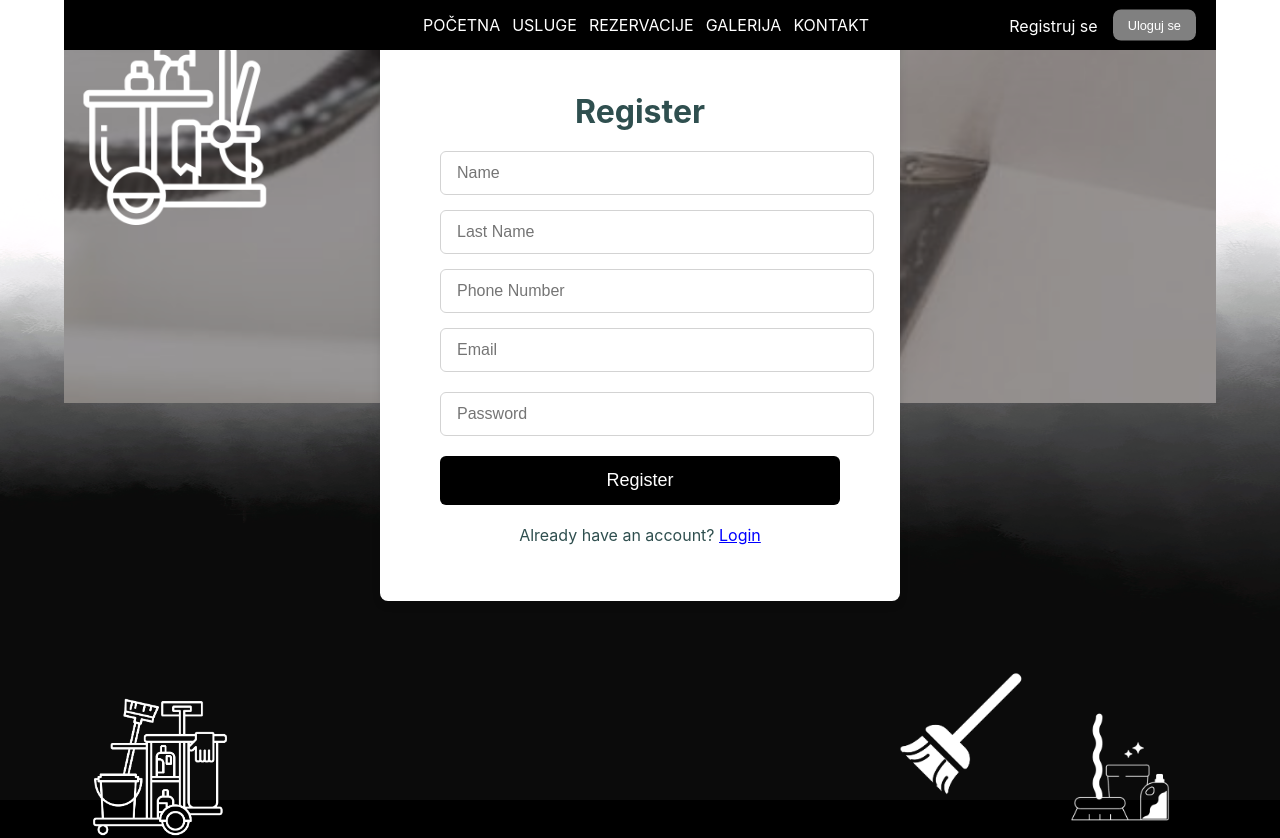
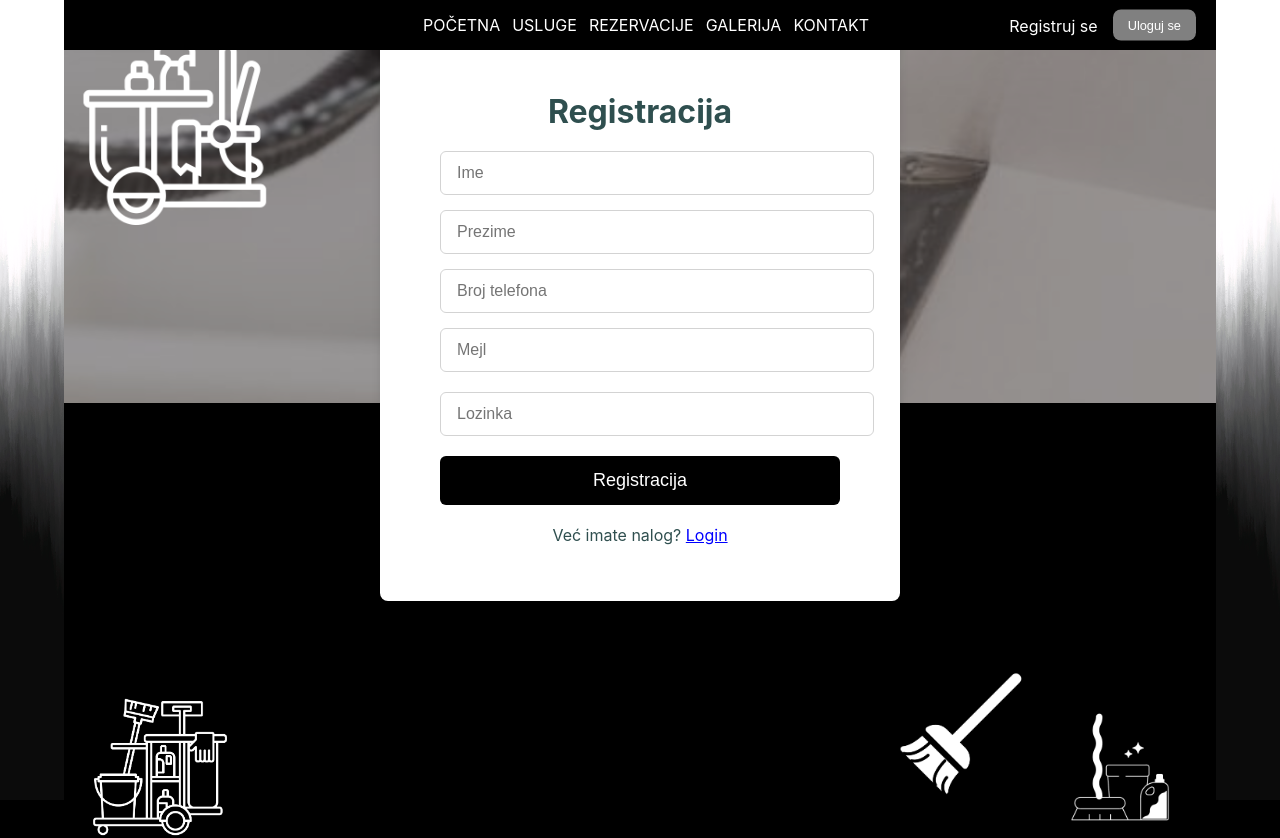
Before and after one commit to trinstone/MaturskiDubinskoPranje, a React (Create React App) app: page /Prijava/register in a window 1280 px wide. Shown: the top 838 px of the page. Built offline with nearby package versions, Linux system fonts and the light colour scheme.

Commit message:
popravljen izgled strane i dodate greske za login

```diff
--- a/src/App.js
+++ b/src/App.js
@@ -23,8 +23,9 @@ function App() {
     <KorisnikProvajder>
       <Router>
         <div
-          className="App"
+          id="App"
           style={{
+            backgroundColor: 'black',
             backgroundImage: `url(${pozadina})`,
             backgroundSize: '100% auto',
             backgroundPosition: 'top center',
@@ -35,7 +36,8 @@ function App() {
         >
           <div className="content">
               <NavBar />
-              <img src={pozadinaMargina} alt="" id="pozadinaMargina" />
+              <img src={pozadinaMargina} alt="" id="pozadinaMargina1" />
+              <img src={pozadinaMargina} alt="" id="pozadinaMargina2" />
               <img src={slicica1} alt="" className="slicica1" />
             <main>
               <Routes>
--- a/src/PostojeceRezervacije.js
+++ b/src/PostojeceRezervacije.js
@@ -77,7 +77,7 @@ const PostojeceRezervacije = () => {
           </table>
         ))
       ) : (
-        <p>Nemate nijednu rezervaciju.</p>
+        <p id="BezRez">Nemate nijednu rezervaciju.</p>
       )}
     </div>
   </main>
--- a/src/Prijava.js
+++ b/src/Prijava.js
@@ -31,7 +31,6 @@ const Prijava = () => {
 
     try {
       if (isRegistering) {
-        // Determine if this is a Radnik registration
         const isRadnikRegistration = email.includes('@dubinskop');
 
         const newUser = {
@@ -53,15 +52,30 @@ const Prijava = () => {
         });
 
         if (!response.ok) {
-          const errorMsg = await response.text();
-          throw new Error(`Server error: ${errorMsg}`);
+          const errorText = await response.text();
+          try {
+            // Try to parse JSON error
+            const errorData = JSON.parse(errorText);
+            if (errorData.message?.includes('duplicate key') ||
+                errorData.message?.includes('already exists')) {
+              throw new Error('Ovaj email je već registrovan. Molimo prijavite se ili koristite drugi email.');
+            }
+            throw new Error(errorData.message || 'Došlo je do greške prilikom registracije');
+          } catch {
+            // If not JSON, use raw error text
+            if (errorText.includes('duplicate key') ||
+                errorText.includes('already exists')) {
+              throw new Error('Ovaj email je već registrovan. Molimo prijavite se ili koristite drugi email.');
+            }
+            throw new Error(errorText || 'Došlo je do greške prilikom registracije');
+          }
         }
 
         const savedUser = await response.json();
         setKorisnik(savedUser);
         navigate(isRadnikRegistration ? "/Radnik" : "/");
       } else {
-        // Login process - check both klijenti and radnici
+        // Login process remains the same
         const [klijentiResponse, radniciResponse] = await Promise.all([
           fetch('http://localhost:8080/api/klijenti/'),
           fetch('http://localhost:8080/api/radnici/')
@@ -80,12 +94,12 @@ const Prijava = () => {
           setKorisnik(user);
           navigate(user.mejl.includes('@dubinskop') ? "/Radnik" : "/");
         } else {
-          setError("Invalid credentials");
+          setError("Pogrešni kredencijali. Pokušajte ponovo.");
         }
       }
     } catch (error) {
       console.error("Error:", error);
-      setError(error.message || "An error occurred");
+      setError(error.message);
     } finally {
       setIsPending(false);
     }
@@ -94,20 +108,20 @@ const Prijava = () => {
   return (
     <main>
       <div id="auth-form">
-        <h1 id="form-title">{isRegistering ? "Register" : "Login"}</h1>
+        <h1 id="form-title">{isRegistering ? "Registracija" : "Login"}</h1>
         <form id="form" onSubmit={handleSubmit}>
           {isRegistering && (
             <>
-              <input type="text" id="name" placeholder="Name" value={name} onChange={(e) => setName(e.target.value)} required />
-              <input type="text" id="lastName" placeholder="Last Name" value={lastName} onChange={(e) => setLastName(e.target.value)} required />
-              <input type="tel" id="phoneNumber" placeholder="Phone Number" value={phoneNumber} onChange={(e) => setPhoneNumber(e.target.value)} required />
+              <input type="text" id="name" placeholder="Ime" value={name} onChange={(e) => setName(e.target.value)} required />
+              <input type="text" id="lastName" placeholder="Prezime" value={lastName} onChange={(e) => setLastName(e.target.value)} required />
+              <input type="tel" id="phoneNumber" placeholder="Broj telefona" value={phoneNumber} onChange={(e) => setPhoneNumber(e.target.value)} required />
             </>
           )}
 
           <input
             type="email"
             id="email"
-            placeholder="Email"
+            placeholder="Mejl"
             value={email}
             onChange={(e) => setEmail(e.target.value)}
             required
@@ -115,25 +129,33 @@ const Prijava = () => {
           <input
             type="password"
             id="password"
-            placeholder="Password"
+            placeholder="Lozinka"
             value={password}
             onChange={(e) => setPassword(e.target.value)}
             required
           />
           <button type="submit" id="submit-btn" disabled={isPending}>
-            {isPending ? "Processing..." : (isRegistering ? "Register" : "Login")}
+            {isPending ? "Učitavanje..." : (isRegistering ? "Registracija" : "Login")}
           </button>
         </form>
-        {error && <p style={{ color: "red" }}>Error: {error}</p>}
-        {!isRadnik && (
-          <p id="toggle-text">
-            {isRegistering ? (
-              <>Already have an account? <span onClick={() => navigate("/prijava")} style={{ cursor: "pointer", color: "blue", textDecoration: "underline" }}>Login</span></>
-            ) : (
-              <>Don't have an account? <span onClick={() => navigate("/prijava/register")} style={{ cursor: "pointer", color: "blue", textDecoration: "underline" }}>Register</span></>
-            )}
+        {error && (
+          <p style={{
+            color: "red",
+            backgroundColor: "#ffeeee",
+            padding: "10px",
+            borderRadius: "5px",
+            marginTop: "10px"
+          }}>
+            {error}
           </p>
         )}
+        <p id="toggle-text">
+          {isRegistering ? (
+            <>Već imate nalog? <span onClick={() => navigate("/prijava")} style={{ cursor: "pointer", color: "blue", textDecoration: "underline" }}>Login</span></>
+          ) : (
+            <>Nemate nalog? <span onClick={() => navigate("/prijava/register")} style={{ cursor: "pointer", color: "blue", textDecoration: "underline" }}>Registracija</span></>
+          )}
+        </p>
       </div>
     </main>
   );
--- a/src/cssPojedinacni/UvodRezervacije.css
+++ b/src/cssPojedinacni/UvodRezervacije.css
@@ -1,17 +1,15 @@
-/* UvodRezervacije Container */
 #uvod-rezervacije-container {
     text-align: center;
     padding: 20px;
   }
 
-  /* Page Title */
   #uvod-rezervacije-title {
     font-size: 2.5vw;
     color: white;
     margin-bottom: 20px;
   }
 
-  /* Buttons Container */
+
   #uvod-rezervacije-buttons {
     display: flex;
     justify-content: center;
@@ -49,7 +47,7 @@
     background-color: gray;
   }
 
-  /* Not Logged In Message */
+
   #uvod-rezervacije-not-logged-in {
     margin-top: 20px;
   }
@@ -60,7 +58,6 @@
     margin-bottom: 20px;
   }
 
-  /* Registrujte Se Button */
   #registrujte-se-button {
     padding: 1vw 2vw;
     font-size: 1.2vw;
@@ -75,3 +72,16 @@
   #registrujte-se-button:hover {
     background-color: gray;
   }
+
+  #BezRez{
+   background-color: black;
+  border: 0.2vw solid white;
+  border-radius: 0.5vw;
+  padding: 1vw;
+  color: white;
+  font-weight: bold;
+  text-align: center;
+  width: 5vw;
+  max-width: 10%;
+  margin: 3vw auto;
+  }
--- a/src/index.css
+++ b/src/index.css
@@ -28,12 +28,20 @@ h1 {
   text-align: center;
 }
 
-#pozadinaMargina{
+#pozadinaMargina1{
   position: fixed;
   bottom: 0;
   left: 0;
+  width: 5vw;
+  height: 100%;
+  z-index: -1;
+}
+
+#pozadinaMargina2{
+  position: fixed;
+  bottom: 0;
   right: 0;
-  width: 100%;
+  width: 5vw;
   height: 100%;
   z-index: -1;
 }
```
